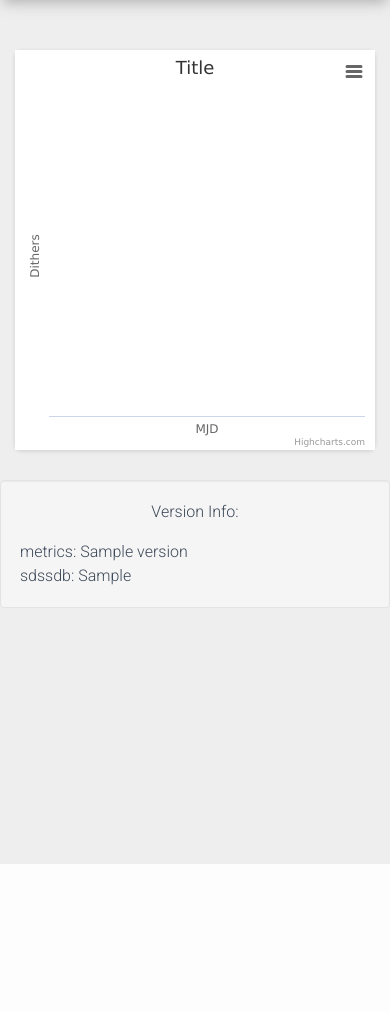
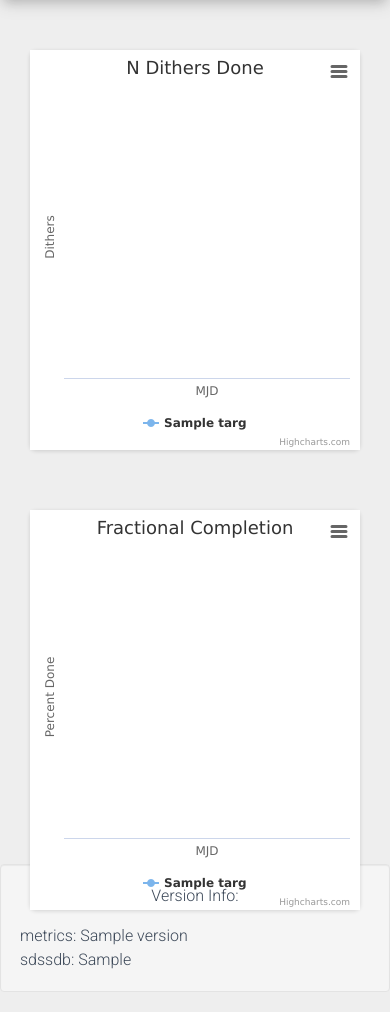
Before and after one commit to sdss/viki, a Python web app: template python/viki/templates/progress.html in a window 390 px wide. Shown: the part 80-1092 px from the top of the page. Before the commit the page ends 944 px from the top, so only its background shows below. Run offline with Jinja, Linux system fonts and the light colour scheme; the template is opened without the code that fills it: most values are stand-ins (such as "Sample title", 1, 10 or a date in 2020); some libraries are stand-ins or nearby versions.

Commit message:
fractional completeness plot

```diff
--- a/python/viki/templates/progress.html
+++ b/python/viki/templates/progress.html
@@ -9,20 +9,36 @@
 
 {% block body %}
 
-
-<div class="row">
+<div class="row"></div>
+  <div class="col-md-6">
+    <div class="row">
+      <div class="col-md-12">
+        <div class="card">
+          <div id="dithers"></div>
+        </div>
+      </div>
+    </div>
+    <div class="row">
+      <div class="col-md-12">
+        <div class="card">
+          <div id="fractional"></div>
+        </div>
+      </div>
+    </div>
+  </div>
   <div class="col-md-6">
     <div class="card">
-      <div id="allTargs"></div>
+      <div id="map"></div>
     </div>
+  </div>
   </div>
 </div>
 
 <script type="text/javascript">
 
-    Highcharts.chart("allTargs", {
+    Highcharts.chart("dithers", {
     chart: { zoomType: 'x' },
-    title: {text: "Title"},
+    title: {text: "N Dithers Done"},
     xAxis: { title: { text: 'MJD' } },
     yAxis: [{ title: { text: 'Dithers' },
                     plotLines: [{ value: 0, width: 1, color: '#bf371f' }]}],
@@ -32,7 +48,34 @@
       {
       name: '{{targ}}',
       data: {{cumulative[targ] | tojson}},
-      showInLegend: false,
+      showInLegend: true,
+      },
+      {% endfor %}
+    ]
+    });
+
+    Highcharts.chart("fractional", {
+    chart: { zoomType: 'x' },
+    title: {text: "Fractional Completion"},
+    xAxis: { title: { text: 'MJD' } },
+    yAxis: [{ title: { text: 'Percent Done' },
+                    plotLines: [{ value: 0, width: 1, color: '#bf371f' }],
+              labels:{
+                  formatter:function(){
+                      return ((this.value)*100).toFixed(1) + ' %';
+                  }
+              },
+           }],
+    tooltip: { crosshairs: true,
+                formatter:function(){
+                      return (this.y*100).toFixed(1) + ' %'; }
+             },
+    series: [
+      {% for targ in fractional %}
+      {
+      name: '{{targ}}',
+      data: {{fractional[targ] | tojson}},
+      showInLegend: true,
       },
       {% endfor %}
     ]
```
Also changed, not shown: python/viki/controllers/progress.py (+19 -1 lines), python/viki/dbConvenience.py (+7 -7 lines).
